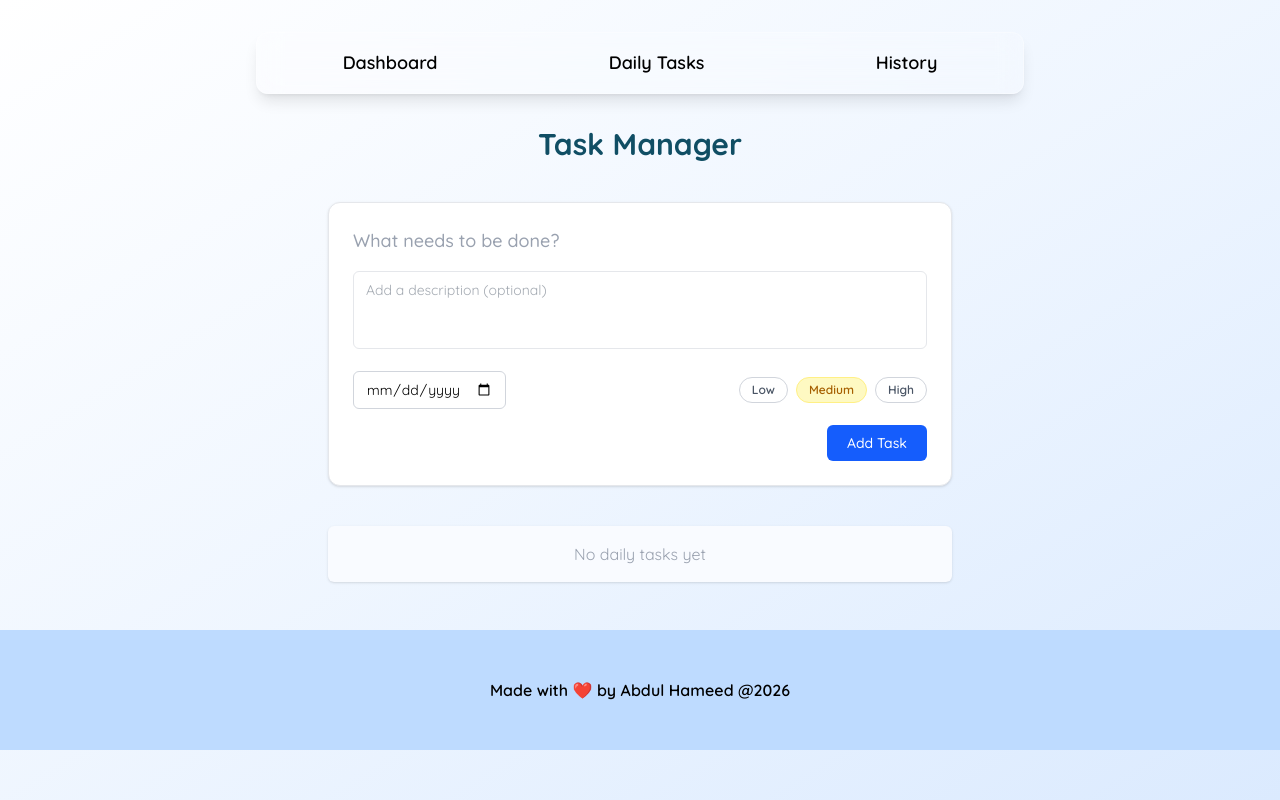
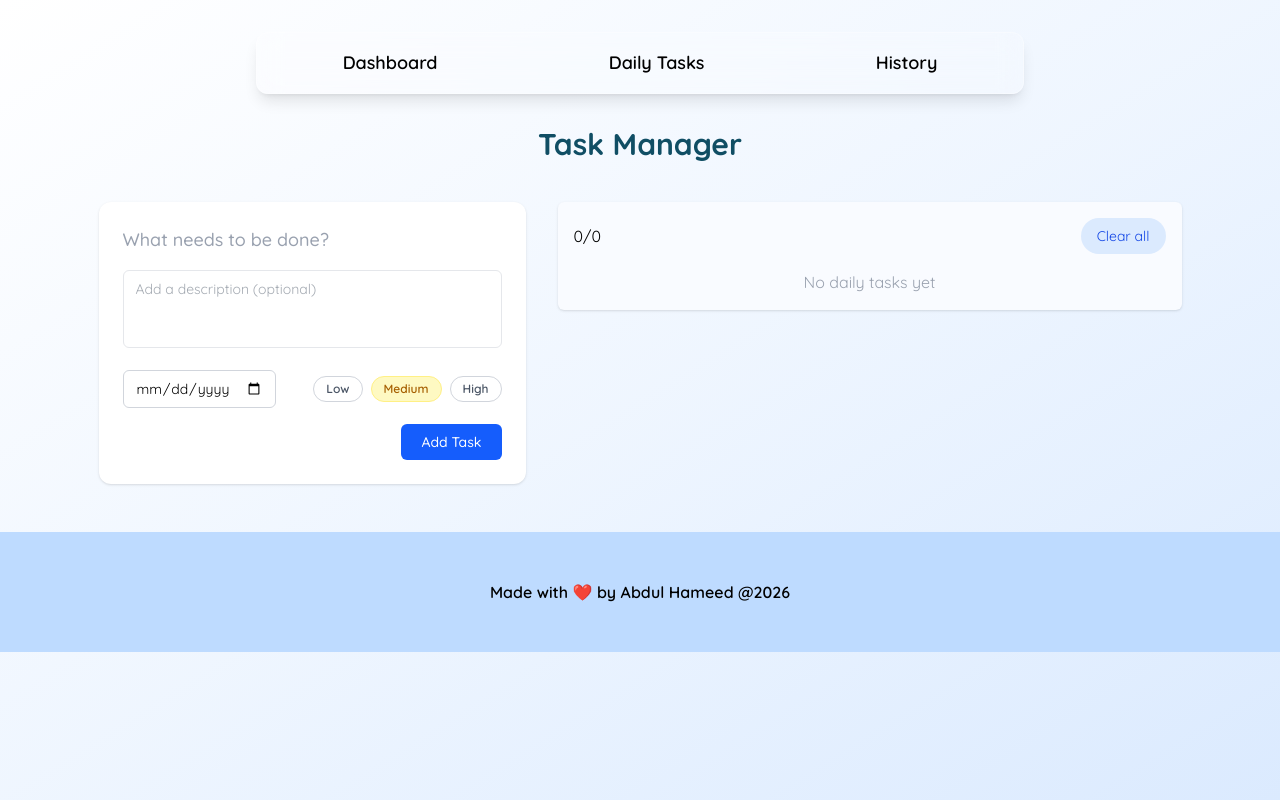
Before and after one commit to pathan-Hameed/BDone, a React (Vite) app: page / in a window 1280 px wide. Built offline with nearby package versions, Linux system fonts and the light colour scheme.

Commit message:
improved ui of dashboard

```diff
--- a/src/components/CreateTasks.jsx
+++ b/src/components/CreateTasks.jsx
@@ -42,7 +42,7 @@ function CreateTasks({ mode = "add", initialValues = {}, onSubmit }) {
   return (
     <form
       onSubmit={handleSubmit}
-      className="bg-white border border-gray-200 rounded-md md:rounded-xl p-5 md:p-6 shadow-sm space-y-4"
+      className="bg-white rounded-md md:rounded-xl p-5 md:p-6 shadow-sm space-y-4"
     >
       {/* Title */}
       <input
--- a/src/pages/Dashboard.jsx
+++ b/src/pages/Dashboard.jsx
@@ -41,17 +41,19 @@ function Dashboard({ tasks, setTasks }) {
     setEditingTask(task);
   };
 
-  // FILTER: what dashboard should show
-  const dailyTasks = tasks.filter(
-    (task) => task.frequency === "daily"
-  );
+  // CLEAR ALL
+  const handleClearAll = () => {
+    setTasks([]);
+  }
 
   return (
     <div className="w-full flex justify-center px-4 py-12">
-      <div className="flex flex-col gap-10 w-full md:w-[50%]">
+      <div className="flex flex-col gap-10 w-full ">
         <h1 className="font-bold text-3xl text-cyan-900 text-center">
           Task Manager
         </h1>
+
+        <div className="flex flex-col md:flex-row md:items-start md:justify-center gap-8 w-full ">
 
         {/* FORM */}
         <CreateTasks
@@ -61,8 +63,12 @@ function Dashboard({ tasks, setTasks }) {
         />
 
         {/* TASK LIST */}
-        <div className="p-4 bg-[#f9fbff] rounded-md shadow">
-          <ul className="flex flex-col gap-4 max-h-[40vh] overflow-y-scroll no-scrollbar">
+        <div className="p-4 bg-[#f9fbff] rounded-md shadow w-full md:w-1/2">
+        <div className="mb-4 flex justify-between items-center">
+          <p>{tasks.filter((t) => t.completed).length}/{tasks.length}</p>
+          <button onClick={handleClearAll} className="bg-blue-100 hover:bg-blue-300 active:bg-blue-500 text-blue-700 rounded-full text-sm px-4 py-2">Clear all</button>
+        </div>
+          <ul className="flex flex-col gap-4  max-h-[60vh] overflow-y-scroll no-scrollbar">
             {tasks.length === 0 ? (
               <p className="text-center text-gray-400">
                 No daily tasks yet
@@ -80,6 +86,8 @@ function Dashboard({ tasks, setTasks }) {
             )}
           </ul>
         </div>
+
+        </div>
       </div>
     </div>
   );
```
